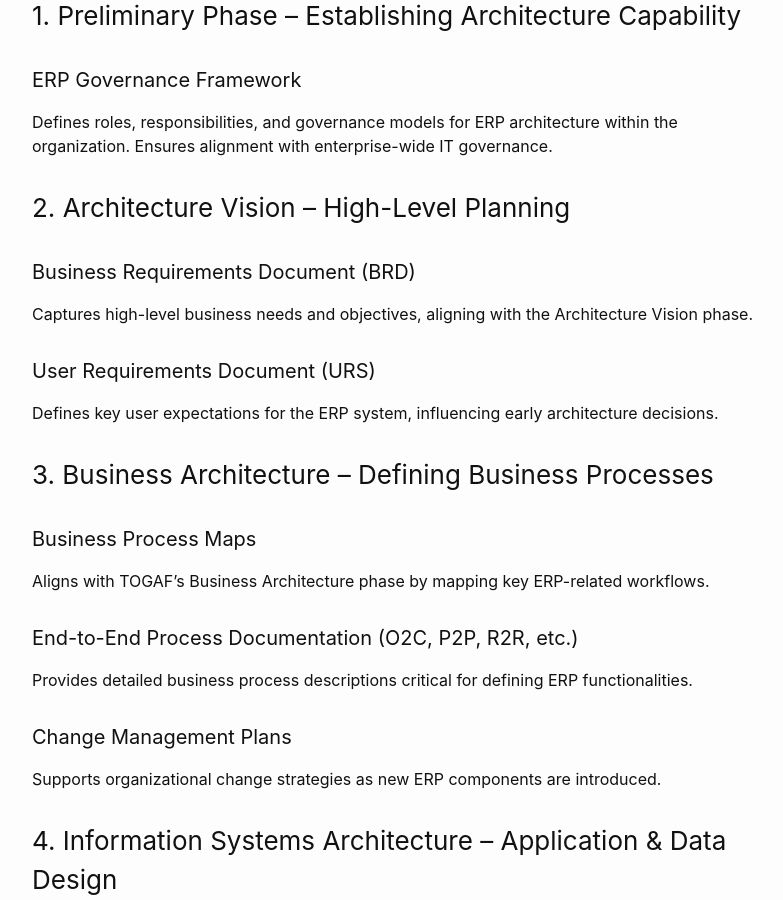
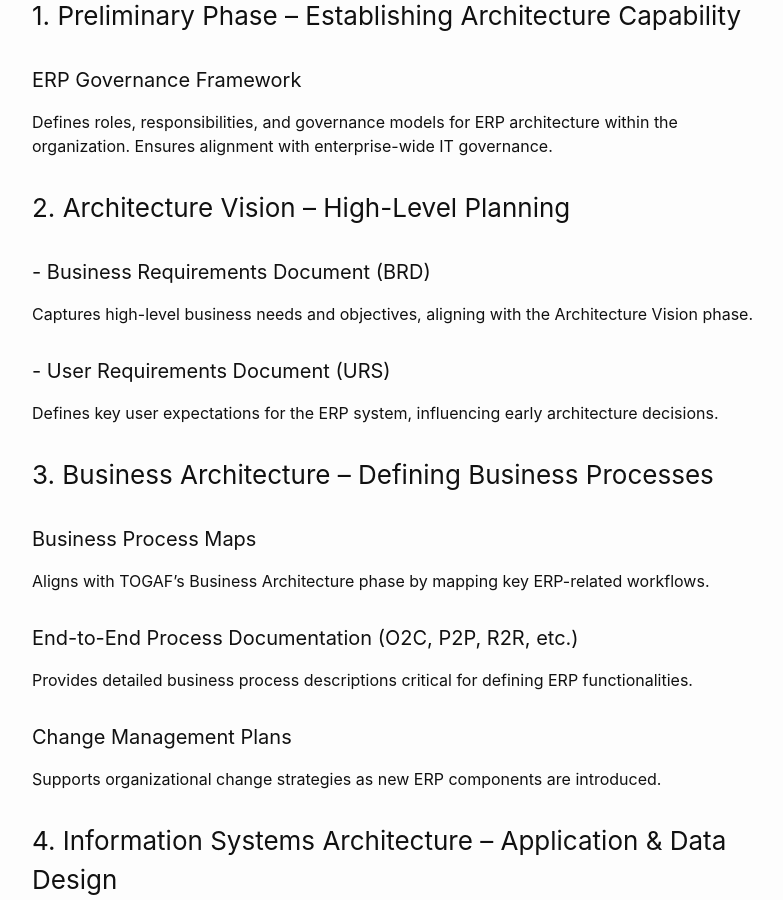
Before and after one commit to shwag-wsu/blog, a Jekyll site: the page built from _posts/2025-02-21-erp-documents-togaf.md, in a window 1280 px wide and 900 px high, scrolled down 550 px. Shown: the whole window, without its empty margins (238-1021 px from the left). Built offline with Jekyll 4.4.1, drawn with Linux system fonts in a browser that asks for light colours.

```diff
--- a/_posts/2025-02-21-erp-documents-togaf.md
+++ b/_posts/2025-02-21-erp-documents-togaf.md
@@ -19,10 +19,10 @@ Ensures alignment with enterprise-wide IT governance.
 
 ### 2. Architecture Vision – High-Level Planning
 
-#### Business Requirements Document (BRD)
+#### - Business Requirements Document (BRD)
 Captures high-level business needs and objectives, aligning with the Architecture Vision phase.
 
-#### User Requirements Document (URS)
+#### - User Requirements Document (URS)
 Defines key user expectations for the ERP system, influencing early architecture decisions.
 
 ### 3. Business Architecture – Defining Business Processes
```
